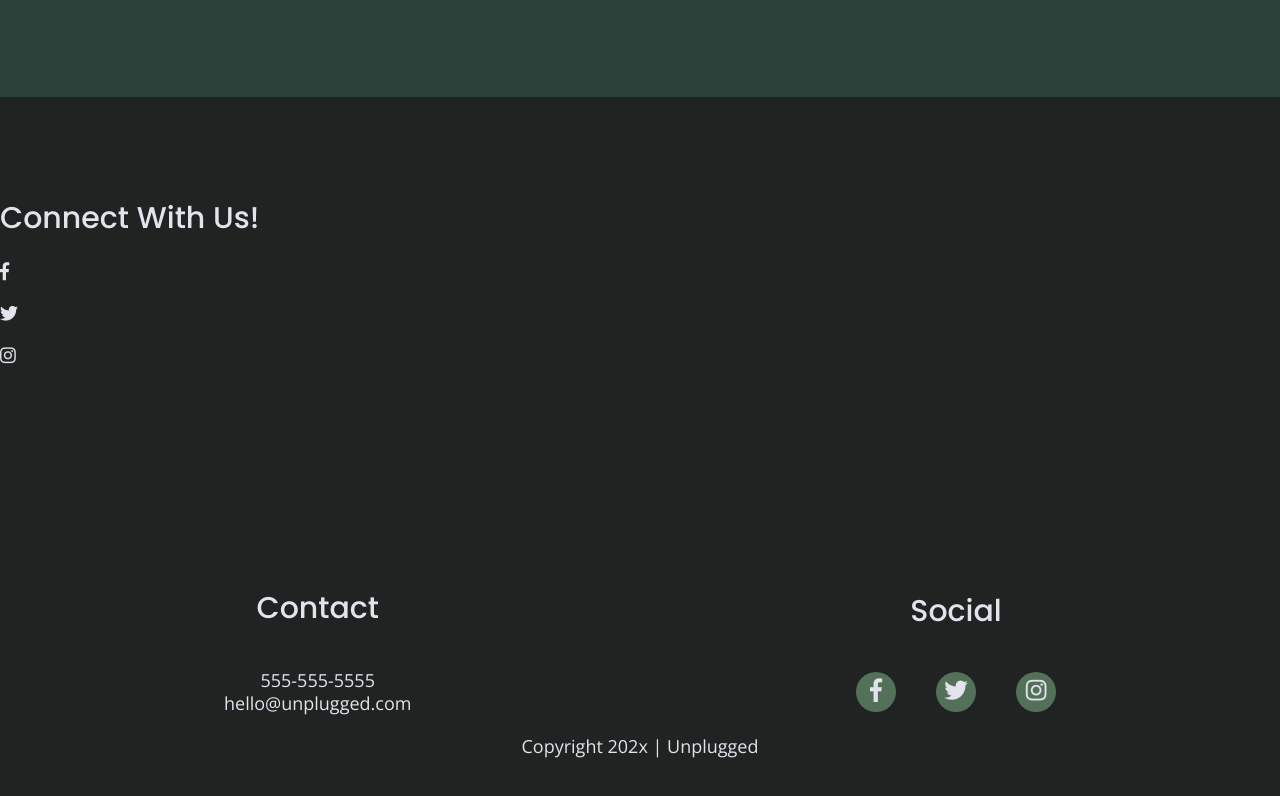
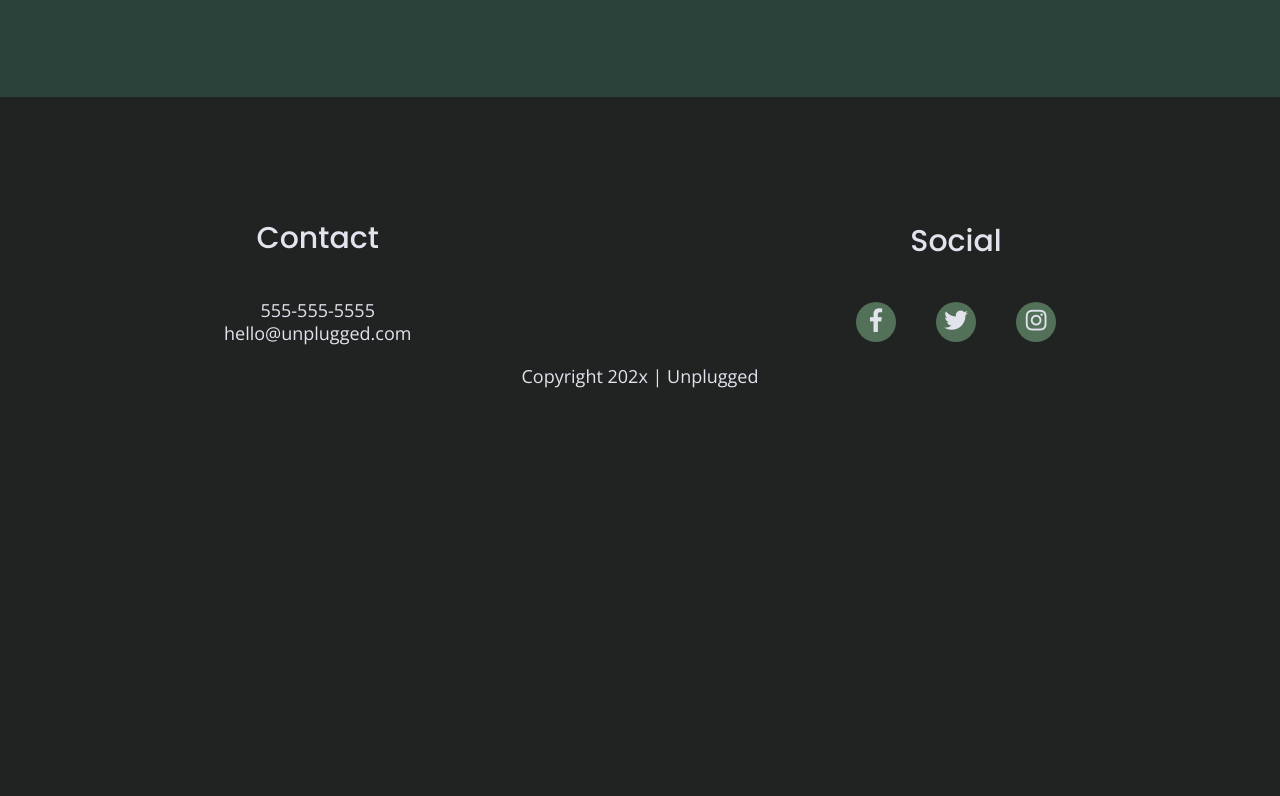
Before and after one commit to amitchouguleack/unplugged1, a website: page about/index.html in a window 1280 px wide. Shown: the part 1507-2303 px from the top of the page. After the commit the page ends 2015 px from the top, so only its background shows below. Drawn offline with nearby package versions, Linux system fonts and the light colour scheme.

Commit message:
changes in icons

```diff
--- a/about/index.html
+++ b/about/index.html
@@ -94,17 +94,6 @@
       </div>
     </section>
 
-    <div class="content-wrapper social-icons about-social-bottom">
-        <h4>Connect With Us!</h4> <p>
-            <a href="../index.html" aria-label="Go to Homepage"><i class="fab fa-facebook-f"></i></a>
-        </p>
-        <p>
-            <a href="../index.html" aria-label="Go to Homepage"><i class="fab fa-twitter"></i></a>
-        </p>
-        <p>
-            <a href="../index.html" aria-label="Go to Homepage"><i class="fab fa-instagram"></i></a>
-        </p>
-    </div>
     </main>
 
 <footer>
```
Also changed, not shown: faq/index.html (+0 -11 lines).
